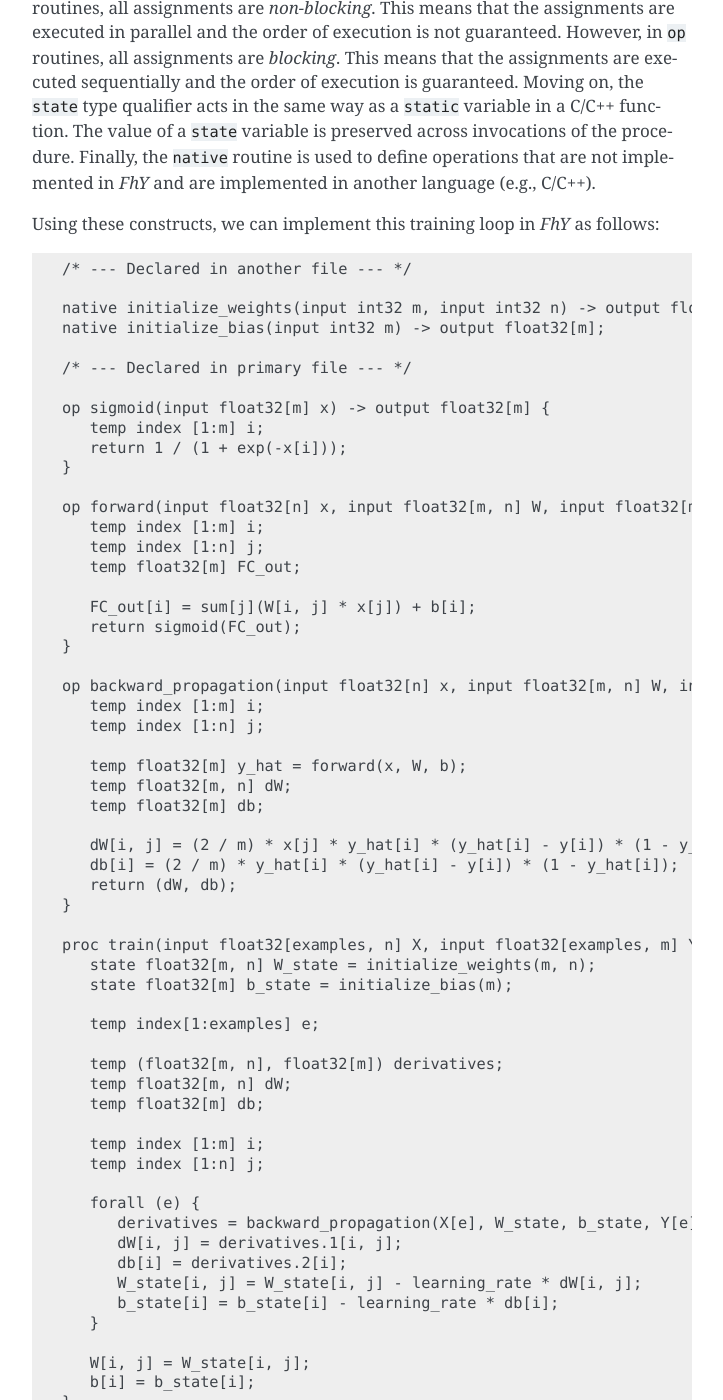
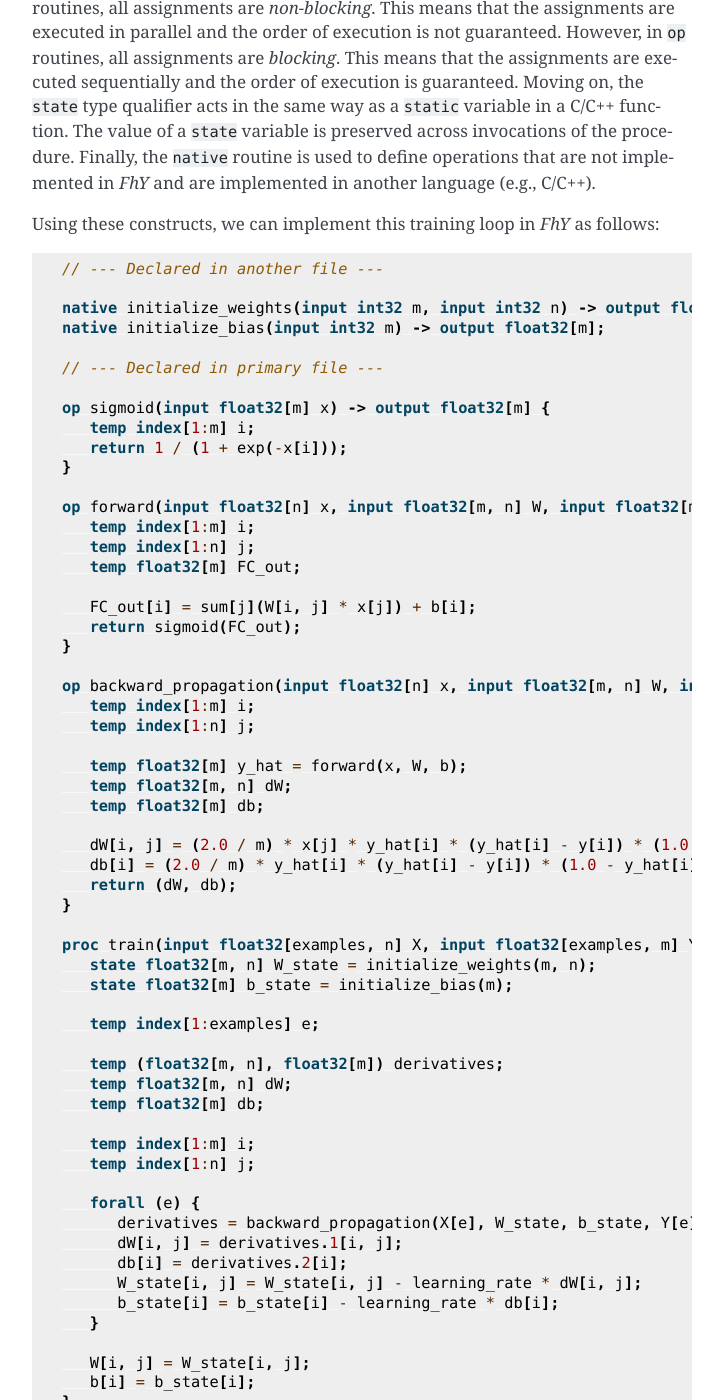
Before and after one commit to actlab-fhy/FhY, a Sphinx documentation site: the page built from docs/source/design_blog/post_2024-04-04.rst, in a window 1280 px wide and 1400 px high, scrolled down 7111 px. Shown: the whole window, without its empty margins (388-1111 px from the left). Built offline with Sphinx 7.4.7, drawn with Linux system fonts in a browser that asks for light colours; some of the changed lines change nothing that is shown; some of the changed text lies outside the part shown.

Commit message:
Wrote a basic Pygments lexer for FhY

```diff
--- /dev/null
+++ b/docs/source/_ext/fhy_pygments_lexer.py
@@ -0,0 +1,77 @@
+""" Pygments lexer for the FhY language.
+"""
+
+from pygments.lexer import RegexLexer, include, bygroups, words, default
+from pygments.token import Text, Comment, Operator, Keyword, Name, String, \
+    Number, Punctuation, Whitespace
+
+
+class FhYLexer(RegexLexer):
+    """Lexer for the FhY language.
+    """
+    name = "FhY"
+    aliases = ["fhy"]
+    filenames = ["*.fhy"]
+
+    whitespace = (r"\s+", Whitespace)
+
+    keyword_function_pattern = words((
+        "proc", "op", "native",
+    ), suffix=r"\b")
+
+    keyword_type_qualifier_pattern = words((
+        "input", "output", "state", "param", "temp",
+    ), suffix=r"\b")
+
+    keyword_type_pattern = words((
+        "int32", "float32", "index",
+    ), suffix=r"\b")
+
+    keyword_other_pattern = words((
+        "forall", "if", "else", "return",
+    ), suffix=r"\b")
+
+    identifier_pattern = r"[a-zA-Z_]\w*"
+
+    tokens = {
+        "root": [
+            # Newline
+            (r"\n", Whitespace),
+            # Whitespace
+            whitespace,
+            # Comments
+            (r"//.*?$", Comment.Single),
+            # Functions
+            (keyword_function_pattern, Keyword, "function_name"),
+            # Type Qualifiers
+            (keyword_type_qualifier_pattern, Keyword.Reserved),
+            # Types
+            (keyword_type_pattern, Keyword.Type),
+            # Other Keywords
+            (keyword_other_pattern, Keyword),
+            # Binary Literals
+            (r"0b[01_]+", Number.Bin),
+            # Octal Literals
+            (r"0o[0-7_]+", Number.Oct),
+            # Hexadecimal Literals
+            (r"0[xX][0-9a-fA-F_]+", Number.Hex),
+            # Decimal Literals
+            (r"[0-9][0-9_]*(\.[0-9_]+[eE][+\-]?[0-9_]+|"
+             r"\.[0-9_]*(?!\.)|[eE][+\-]?[0-9_]+)", Number.Float),
+            (r"[0-9][0-9_]*", Number.Integer),
+            # Operators and Punctuation
+            (r"[{}()\[\],.;]|(->)", Punctuation),
+            (r"[+\-*/%&|<>^!~=:?]", Operator),
+            # Identifiers
+            (identifier_pattern, Name),
+        ],
+        "function_name": [
+            whitespace,
+            (identifier_pattern, Name.Function, "#pop"),
+            default("#pop"),
+        ],
+    }
+
+
+def setup(app):
+    app.add_lexer("FhY", FhYLexer)
--- a/docs/source/conf.py
+++ b/docs/source/conf.py
@@ -17,6 +17,7 @@ import sys
 
 # https://sphinx-rtd-tutorial.readthedocs.io/en/latest/sphinx-config.html#autodoc-configuration
 sys.path.insert(0, os.path.abspath(f"../../{project}/"))  # Required for autosummary + autodoc
+sys.path.append(os.path.abspath("./_ext"))  # Required for custom extensions
 
 extensions = [
     "sphinx.ext.duration",  # Benchmarks Sphinx Build Times
@@ -25,6 +26,7 @@ extensions = [
     "sphinx.ext.coverage",  # Measures Package Documentation Coverage
     "sphinx.ext.napoleon",  # Supports Numpy and Google Style Docstring Formatting
     # "sphinx.ext.linkcode",  # Add Links to each documented element to original code
+    "fhy_pygments_lexer",  # Custom Pygments Lexer for FhY
 ]
 
 templates_path = ["_templates"]
--- a/docs/source/design_blog/post_2024-04-04.rst
+++ b/docs/source/design_blog/post_2024-04-04.rst
@@ -110,7 +110,7 @@ To solve this, we propose *FhY*, a domain-specific language based on mathematica
 Additionally, due to the inherent high-level nature of mathematical notation, opportunities for parallelism are not explicitly defined and can be explored by the compiler.
 Here is an example of how you might write the matrix-matrix multiplication algorithm in *FhY*:
 
-.. code-block:: text
+.. code-block:: FhY
 
    proc matmul(input int32[m, n], input int32[n, p] B, output int32[m, p] C){
       temp index[1:m] i;
@@ -244,23 +244,23 @@ Finally, the ``native`` routine is used to define operations that are not implem
 
 Using these constructs, we can implement this training loop in *FhY* as follows:
 
-.. code-block:: text
+.. code-block:: FhY
 
-   /* --- Declared in another file --- */
+   // --- Declared in another file ---
 
    native initialize_weights(input int32 m, input int32 n) -> output float32[m, n];
    native initialize_bias(input int32 m) -> output float32[m];
 
-   /* --- Declared in primary file --- */
+   // --- Declared in primary file ---
 
    op sigmoid(input float32[m] x) -> output float32[m] {
-      temp index [1:m] i;
+      temp index[1:m] i;
       return 1 / (1 + exp(-x[i]));
    }
 
    op forward(input float32[n] x, input float32[m, n] W, input float32[m] b) -> output float32[m] {
-      temp index [1:m] i;
-      temp index [1:n] j;
+      temp index[1:m] i;
+      temp index[1:n] j;
       temp float32[m] FC_out;
 
       FC_out[i] = sum[j](W[i, j] * x[j]) + b[i];
@@ -268,15 +268,15 @@ Using these constructs, we can implement this training loop in *FhY* as follows:
    }
 
    op backward_propagation(input float32[n] x, input float32[m, n] W, input float32[m] b, input float32[m] y) -> output (float32[m, n], float32[m]) {
-      temp index [1:m] i;
-      temp index [1:n] j;
+      temp index[1:m] i;
+      temp index[1:n] j;
 
       temp float32[m] y_hat = forward(x, W, b);
       temp float32[m, n] dW;
       temp float32[m] db;
 
-      dW[i, j] = (2 / m) * x[j] * y_hat[i] * (y_hat[i] - y[i]) * (1 - y_hat[i]);
-      db[i] = (2 / m) * y_hat[i] * (y_hat[i] - y[i]) * (1 - y_hat[i]);
+      dW[i, j] = (2.0 / m) * x[j] * y_hat[i] * (y_hat[i] - y[i]) * (1.0 - y_hat[i]);
+      db[i] = (2.0 / m) * y_hat[i] * (y_hat[i] - y[i]) * (1.0 - y_hat[i]);
       return (dW, db);
    }
 
@@ -290,8 +290,8 @@ Using these constructs, we can implement this training loop in *FhY* as follows:
       temp float32[m, n] dW;
       temp float32[m] db;
 
-      temp index [1:m] i;
-      temp index [1:n] j;
+      temp index[1:m] i;
+      temp index[1:n] j;
 
       forall (e) {
          derivatives = backward_propagation(X[e], W_state, b_state, Y[e]);
```
